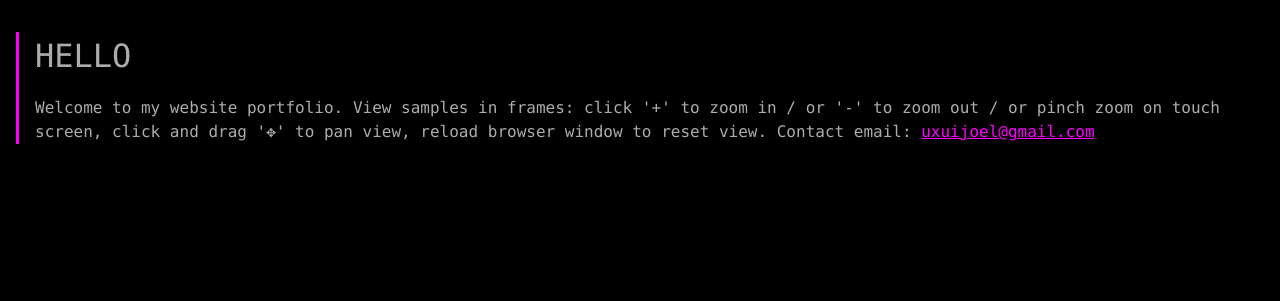
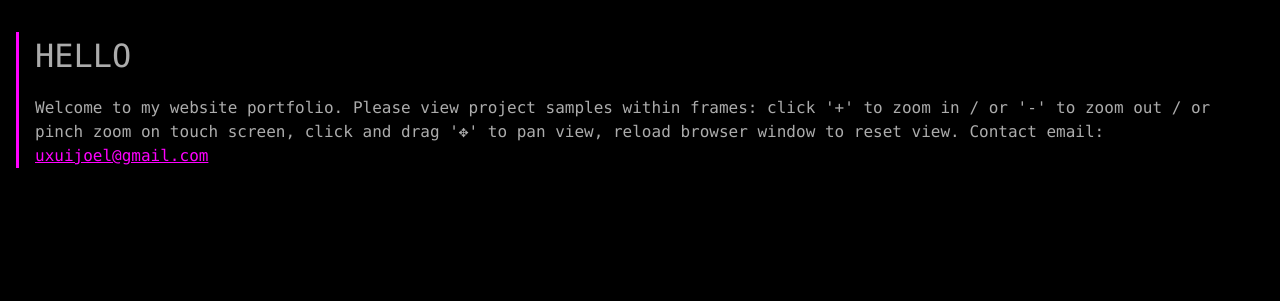
Before and after one commit to uxuijoel/uxuijoel.github.io, a plain HTML site: page index.html in a window 1280 px wide. Shown: the top 301 px of the page. Drawn offline with nearby package versions, Linux system fonts and the light colour scheme.

Commit message:
Update index.html

```diff
--- a/index.html
+++ b/index.html
@@ -40,7 +40,7 @@ ul {margin-left:1em;}
 <div class="wrapper">
 	<div class="section">
         <h3>Hello</h3>
-		<p>Welcome to my website portfolio. View samples in frames:
+		<p>Welcome to my website portfolio. Please view project samples within frames:
 			click '+' to zoom in / or '-' to zoom out / or pinch zoom on touch screen, click and drag '&#10021;' to pan view, reload browser window to reset view.
 			Contact email: <a href="mailto:uxuijoel@gmail.com">uxuijoel@gmail.com</a></p>
 	</div>
```
